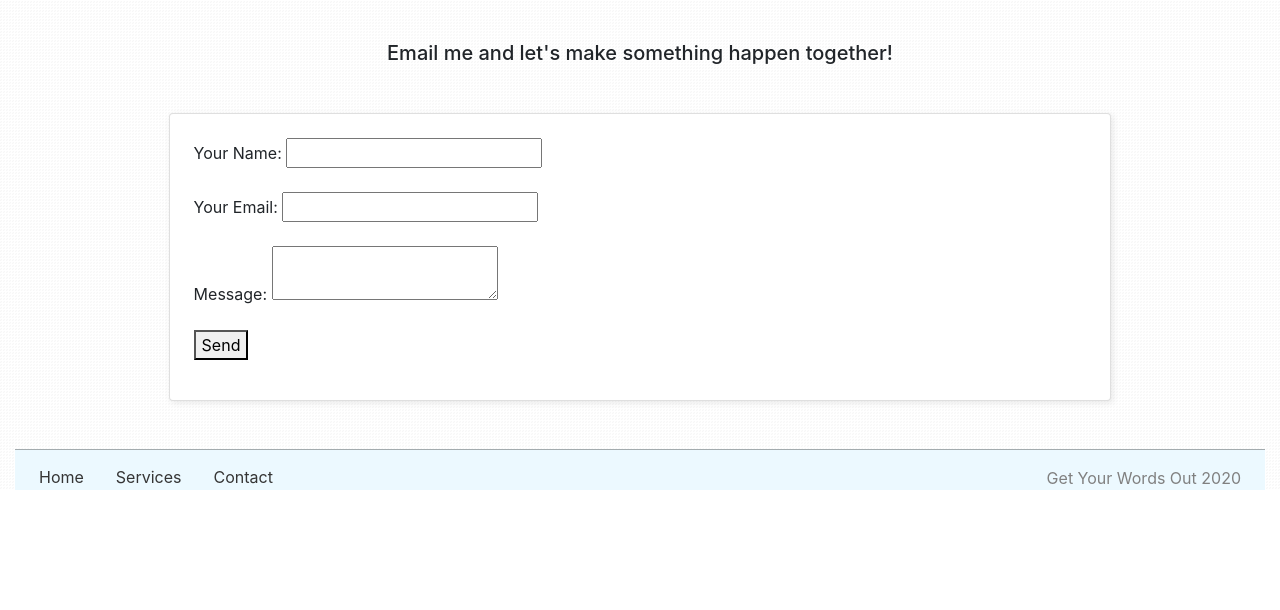
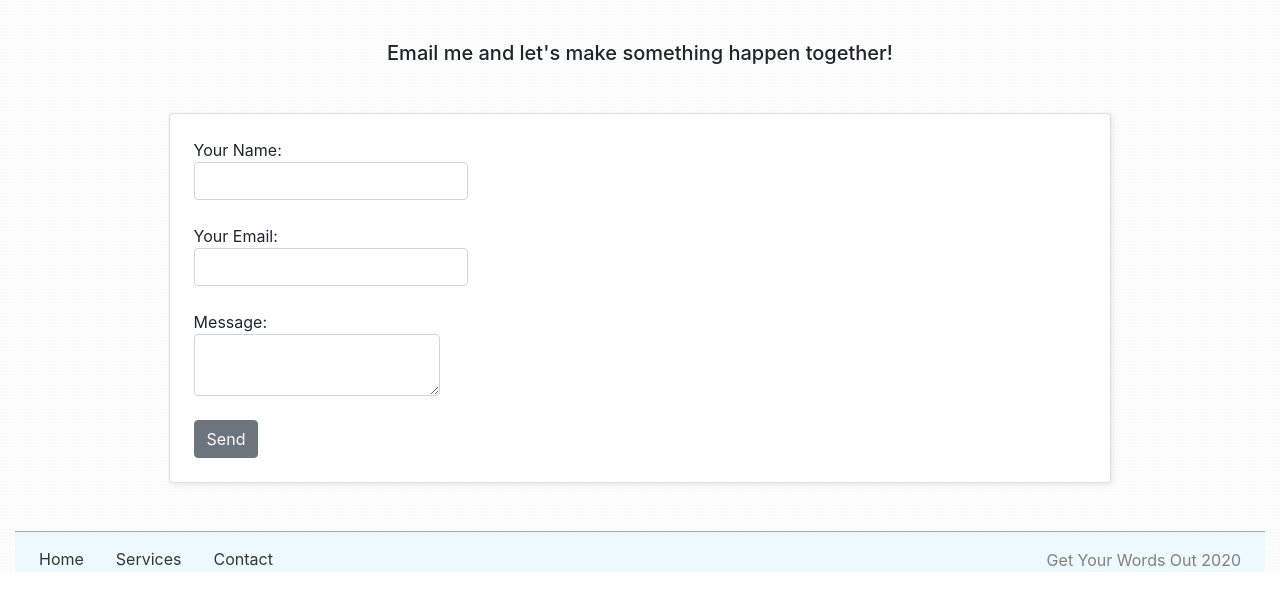
Before and after one commit to ScubaTim/getYourWordsOut, a Gatsby site: page /contact in a window 1280 px wide. Shown: the part 158-768 px from the top of the page. Built offline with nearby package versions, Linux system fonts and the light colour scheme; Gatsby itself is replaced by a stand-in of ours.

Commit message:
attempting to publish with reactstrap components

```diff
--- a/src/pages/contact.js
+++ b/src/pages/contact.js
@@ -16,21 +16,19 @@ export default function Contact() {
                 </Col>
             </Row>
             <Card className={`${styles.FormCard} ${"mb-5 p-4"}`}>
-                <form name="contact" method="POST" data-netlify="true">
+                <Form name="contact" method="POST" data-netlify="true">
                     <input type="hidden" name="form-name" value="contact" />
-                    <p>
-                        <label>Your Name: <input type="text" name="name" /></label>
-                    </p>
-                    <p>
-                        <label>Your Email: <input type="email" name="email" /></label>
-                    </p>
-                    <p>
-                        <label>Message: <textarea name="message"></textarea></label>
-                    </p>
-                    <p>
-                        <button type="submit">Send</button>
-                    </p>
-                </form>
+                    <FormGroup>
+                        <Label>Your Name: <Input type="text" name="name" /></Label>
+                    </FormGroup>
+                    <FormGroup>
+                        <Label>Your Email: <Input type="email" name="email" /></Label>
+                    </FormGroup>
+                    <FormGroup>
+                        <Label>Message: <Input type="textarea" name="message"></Input></Label>
+                    </FormGroup>
+                    <Button type="submit">Send</Button>
+                </Form>
             </Card>
             <Footer border />
         </Container>
```
